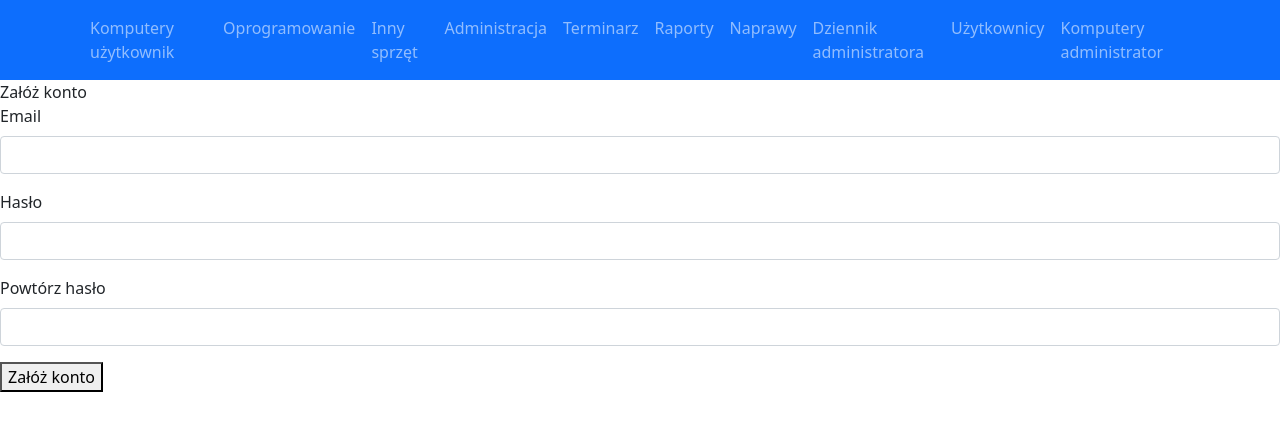
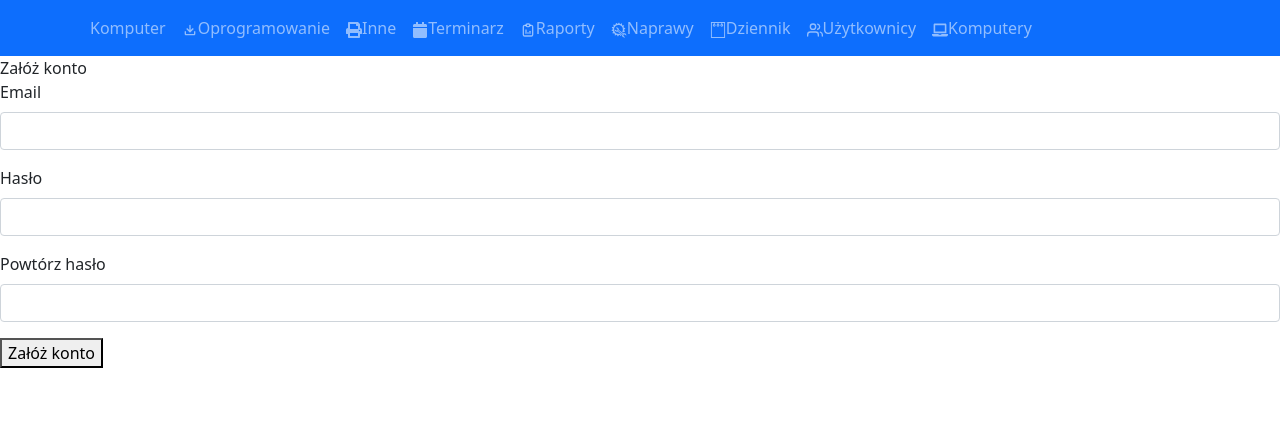
Before and after one commit to ficoCT/ewidencja_it, a React (Create React App) app: page /register in a window 1280 px wide. Shown: the top 430 px of the page. Built offline with nearby package versions, Linux system fonts and the light colour scheme.

Commit message:
NavbarApp icons.

```diff
--- a/src/App.js
+++ b/src/App.js
@@ -1,5 +1,4 @@
 import React from "react";
-import { Outlet, Link } from "react-router-dom";
 import NavbarApp from "./components/NavbarApp";
 
 function App() {
--- a/src/components/Administration/Administration.js
+++ /dev/null
@@ -1,39 +0,0 @@
-import React, {useEffect, useState} from 'react';
-import { getFirestore, collection, getDocs, doc, setDoc } from "firebase/firestore";
-import { app } from '../../firebase';
-import {Container, Table} from "react-bootstrap";
-
-export default function Administration() {
-
-  const [computers, setComputers] = useState([]);
-  const db = getFirestore(app);
-
-  async function getComputers() {
-
-    const laptopsRef = collection(db, "laptops");
-    await setDoc(doc(laptopsRef, "models"), {
-      dell: [{registrationNumber: '1L', name: 'Latitude 7480'}],
-    });
-
-    const desktopRef = collection(db, "desktop");
-    await setDoc(doc(desktopRef, "models"), {
-      dell: [{registrationNumber: '1D', name: 'Optiplex 780'}],
-    });
-
-    const computers = collection(db, 'desktop');
-    const computersSnapshot = await getDocs(computers);
-    const allComputers = computersSnapshot.docs.map(doc => doc.data());
-    return allComputers;
-  }
-
-  useEffect(() => {
-    getComputers(db).then(computers => setComputers(computers));
-  },[]);
-
-  return (
-      <Container>
-        <h1>Administration</h1>
-        Dane załadowane do bazy ...
-      </Container>
-  );
-}
--- a/src/components/Administration/index.js
+++ /dev/null
@@ -1 +0,0 @@
-export { default } from './Administration';
--- a/src/components/DataUsers.js
+++ b/src/components/DataUsers.js
@@ -11,6 +11,7 @@ import React from "react";
 import Alert from 'react-bootstrap/Alert';
 import User from "./User";
 import Container from "react-bootstrap/Container";
+//FcPlus
 
 const DataTable = () => {
     const [data, setData] = useState([]);
--- a/src/components/NavbarApp.js
+++ b/src/components/NavbarApp.js
@@ -3,6 +3,14 @@ import { Outlet } from "react-router-dom";
 import Container from 'react-bootstrap/Container';
 import Nav from 'react-bootstrap/Nav';
 import Navbar from 'react-bootstrap/Navbar';
+import { FaPrint } from "react-icons/fa";
+import { CgSoftwareDownload } from "react-icons/cg";
+import { GiAutoRepair } from "react-icons/gi";
+import { TbReportAnalytics } from "react-icons/tb";
+import { FaCalendar } from "react-icons/fa";
+import { TfiNotepad } from "react-icons/tfi";
+import { FiUsers } from "react-icons/fi";
+import { FaLaptop } from "react-icons/fa";
 
 export default function NavbarApp() {
     return (
@@ -10,18 +18,41 @@ export default function NavbarApp() {
                 <Navbar bg="primary" variant="dark">
                         <Container>
                                 <Nav className="me-auto">
-                                    <Nav.Link href="/computers-manager-user">Komputery użytkownik</Nav.Link>
-                                    <Nav.Link href="/software">Oprogramowanie</Nav.Link>
-                                    <Nav.Link href="/otherHardware">Inny sprzęt</Nav.Link>
-                                    <Nav.Link href="/administration">Administracja</Nav.Link>
-                                    <Nav.Link href="/timetable">Terminarz</Nav.Link>
-                                    <Nav.Link href="/reports">Raporty</Nav.Link>
-                                    <Nav.Link href="/repairs">Naprawy</Nav.Link>
-                                    <Nav.Link href="/administrator-log">Dziennik administratora</Nav.Link>
-                                    <Nav.Link href="/user-list">Użytkownicy</Nav.Link>
+                                    <Nav.Link href="/computers-manager-user">Komputer</Nav.Link>
+                                    <Nav.Link href="/software">
+                                        <CgSoftwareDownload/>
+                                        Oprogramowanie
+                                    </Nav.Link>
+                                    <Nav.Link href="/otherHardware">
+                                        <FaPrint/>
+                                        Inne
+                                    </Nav.Link>
+                                    <Nav.Link href="/timetable">
+                                        <FaCalendar/>
+                                        Terminarz
+                                    </Nav.Link>
+                                    <Nav.Link href="/reports">
+                                        <TbReportAnalytics/>
+                                        Raporty
+                                    </Nav.Link>
+                                    <Nav.Link href="/repairs">
+                                        <GiAutoRepair/>
+                                        Naprawy
+                                    </Nav.Link>
+                                    <Nav.Link href="/administrator-log">
+                                        <TfiNotepad/>
+                                        Dziennik
+                                    </Nav.Link>
+                                    <Nav.Link href="/user-list">
+                                        <FiUsers/>
+                                        Użytkownicy
+                                    </Nav.Link>
                                     {/*<Nav.Link href="/login">Zaloguj się</Nav.Link>*/}
                                     {/*<Nav.Link href="/register">Zarejestruj się</Nav.Link>*/}
-                                    <Nav.Link href="/computers-manager-admin">Komputery administrator</Nav.Link>
+                                    <Nav.Link href="/computers-manager-admin">
+                                        <FaLaptop/>
+                                        Komputery
+                                    </Nav.Link>
                                 </Nav>
                         </Container>
                 </Navbar>
--- a/src/index.js
+++ b/src/index.js
@@ -10,7 +10,6 @@ import {
 } from "react-router-dom";
 import Software from "./components/Software";
 import OtherHardware from "./components/OtherHardware";
-import Administration from "./components/Administration";
 import Timetable from "./components/Scheduler";
 import Reports from "./components/Reports";
 import Repairs from "./components/Repairs";
@@ -19,7 +18,6 @@ import ComputersManagerAdmin from "./components/ComputersManagerAdmin";
 import Login from "./components/Login";
 import Register from "./components/Register";
 import {AuthContext, AuthContextProvider} from "./context/AuthContext";
-import Navbar from "./components/NavbarApp";
 import Home from "./components/Home";
 import ComputersUser from "./components/ComputersUser";
 import AdministratorLog from "./components/AdministratorLog";
@@ -223,14 +221,6 @@ root.render(
                              }
                       />
                       <Route
-                          path="administration"
-                          element={
-
-                              <Administration />
-
-                          }
-                      />
-                      <Route
                           path="timetable"
                           element={
 
```
